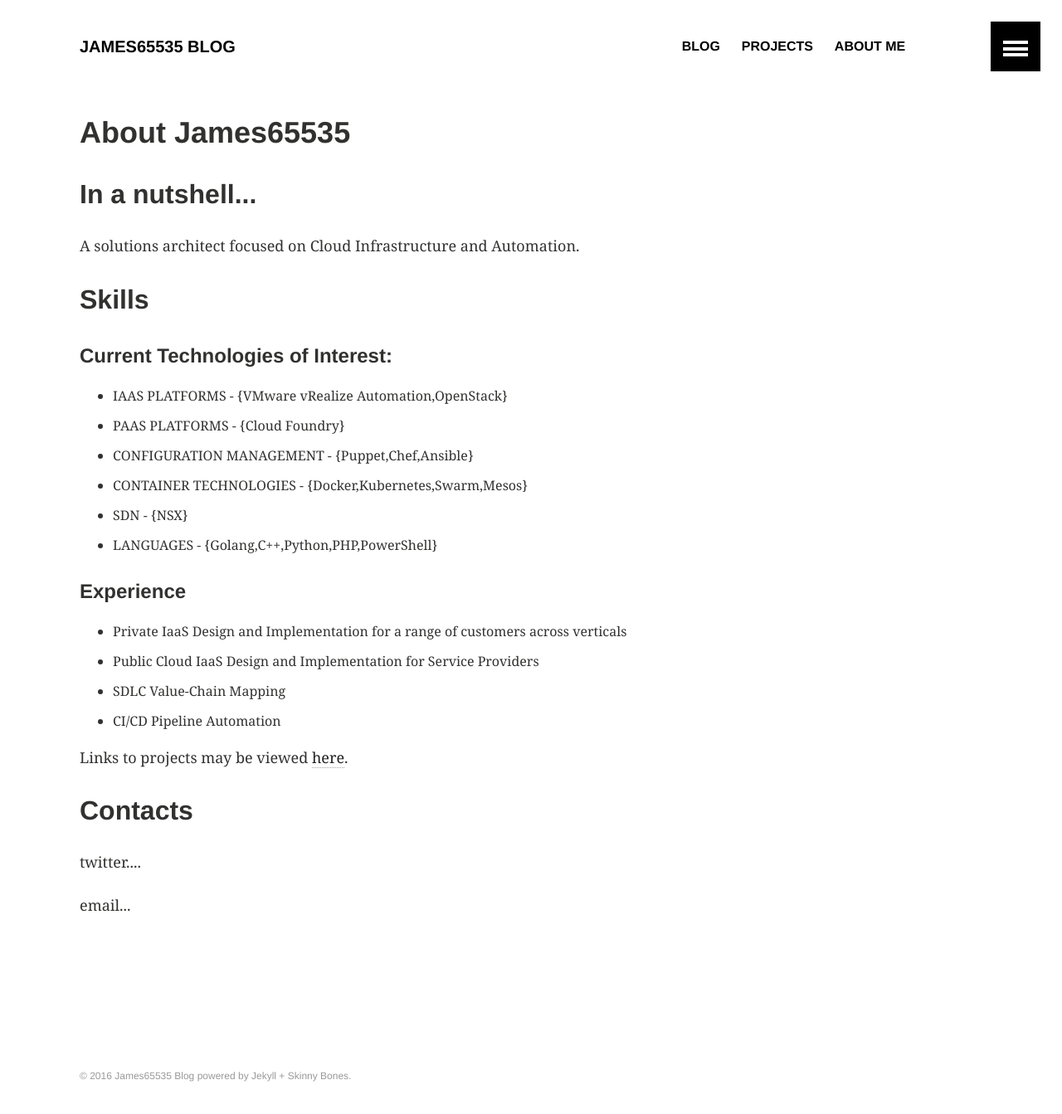
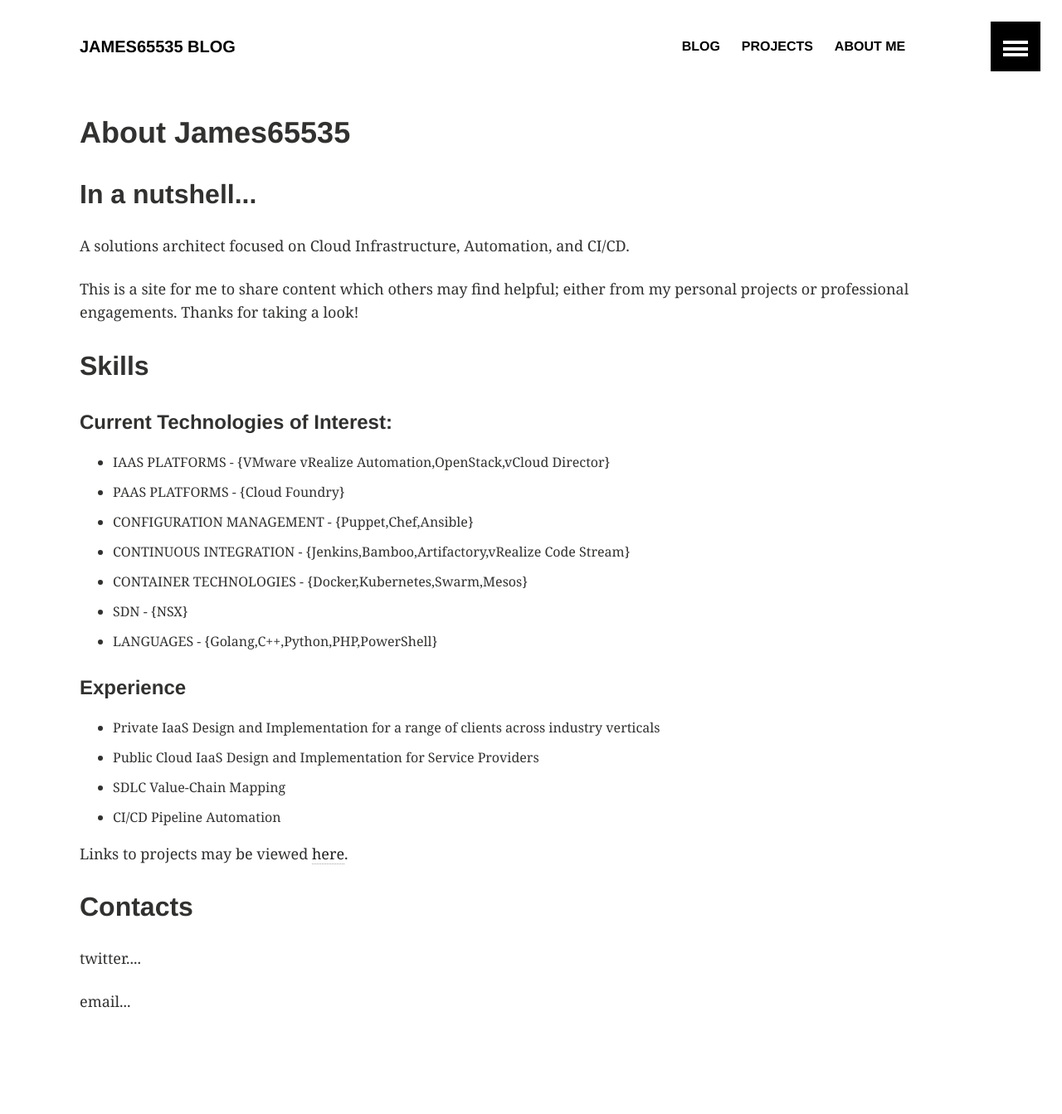
Before and after one commit to james65535/james65535.github.io, a Jekyll site: the page built from about.md, in a window 1280 px wide and 1400 px high. Shown: the top 1343 px of the window at 83% size. Built offline with Jekyll 4.4.1, drawn with Linux system fonts in a browser that asks for light colours.

Commit message:
jekyll page init 17

```diff
--- a/about.md
+++ b/about.md
@@ -8,16 +8,18 @@ title: "About James65535"
   <div class="col-md-6 post-nav">
     <div id="about_me">
       <h2>In a nutshell...</h2>
-      <p>A solutions architect focused on Cloud Infrastructure and Automation.</p>
+      <p>A solutions architect focused on Cloud Infrastructure, Automation, and CI/CD.</p>
+      <p>This is a site for me to share content which others may find helpful; either from my personal projects or professional engagements.  Thanks for taking a look!</p>
     </div>
 
     <div id="skills">
       <h2>Skills</h2>
       <h4 class="text-muted">Current Technologies of Interest:</h4>
         <ul>
-          <li><span>I</span>AAS PLATFORMS - {VMware vRealize Automation,OpenStack}</li>
+          <li><span>I</span>AAS PLATFORMS - {VMware vRealize Automation,OpenStack,vCloud Director}</li>
           <li><span>P</span>AAS PLATFORMS - {Cloud Foundry}</li>
           <li><span>C</span>ONFIGURATION MANAGEMENT - {Puppet,Chef,Ansible}</li>
+          <li><span>C</span>ONTINUOUS INTEGRATION - {Jenkins,Bamboo,Artifactory,vRealize Code Stream}</li>
           <li><span>C</span>ONTAINER TECHNOLOGIES - {Docker,Kubernetes,Swarm,Mesos}</li>
           <li><span>S</span>DN - {NSX}</li>
           <li><span>L</span>ANGUAGES - {Golang,C++,Python,PHP,PowerShell}</li>
@@ -29,7 +31,7 @@ title: "About James65535"
     <div id="experience">
       <h4 class="text-muted">Experience</h4>
       <ul>
-        <li>Private IaaS Design and Implementation for a range of customers across verticals</li>
+        <li>Private IaaS Design and Implementation for a range of clients across industry verticals</li>
         <li>Public Cloud IaaS Design and Implementation for Service Providers</li>
         <li>SDLC Value-Chain Mapping</li>
         <li>CI/CD Pipeline Automation</li>
```
